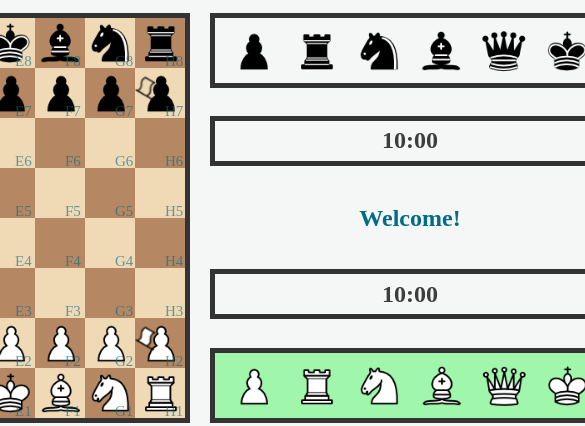
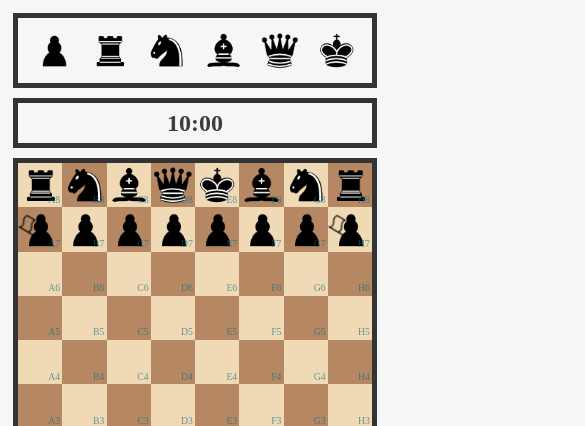
Before and after one commit to ronishae/bag-chess, a plain HTML site: page index.html in a window 390 px wide. Shown: the top 426 px of the page, 585 px wide, since content can reach past the window. Drawn offline with Linux system fonts and the light colour scheme.

Commit message:
make mobile responsive

```diff
--- a/index.html
+++ b/index.html
@@ -2,6 +2,7 @@
 <html lang="en">
 <head>
     <meta charset="UTF-8">
+    <meta name="viewport" content="width=device-width, initial-scale=1.0">
     <link rel="stylesheet" href="styles.css">
     <title>Chess Variant</title>
 </head>
--- a/styles.css
+++ b/styles.css
@@ -50,7 +50,7 @@ body {
     margin-bottom: 15px;
 }
 
-/* Don't add bottom margin to the last paragraph in a card */
+/* don't add bottom margin to the last paragraph in a card */
 .rule-card p:last-child {
     margin-bottom: 0;
 }
@@ -62,7 +62,7 @@ body {
 
 #game-container {
     display: grid;
-    grid-template-columns: auto auto;
+    grid-template-columns: 1fr 0.8fr;
     grid-template-rows: 1fr 0.5fr 0.5fr 0.5fr 0.5fr 1fr;
     grid-template-areas:
         "board black-bag"
@@ -94,8 +94,10 @@ p {
 }
 
 #board {
-    width: 400px;
-    height: 400px;
+    width: 100%;
+    max-width: 400px;
+    aspect-ratio: 1 / 1;
+
     display: grid;
     grid-template-columns: repeat(8, 1fr);
     grid-template-rows: repeat(8, 1fr);
@@ -104,11 +106,9 @@ p {
 }
 
 #black-bag, #white-bag {
-    box-sizing: border-box;
     display: flex;
     justify-content: space-evenly;
     align-items: center;
-    width: 400px;
     height: 75px;
     border: 5px solid #333;
 }
@@ -123,6 +123,7 @@ p {
 }
 
 #black-timer, #white-timer, #game-status-message {
+    width: auto;
     box-sizing: border-box;
     display: flex;
     justify-content: center;
@@ -159,8 +160,9 @@ p {
 }
 
 .bag-image {
-    width: 50px;
-    height: 50px;
+    width: 45px;
+    max-width: 45px;
+    aspect-ratio: 1 / 1;
 }
 
 .square {
@@ -172,8 +174,8 @@ p {
     justify-content: center;
     align-items: center;
 
-    width: 50px;
-    height: 50px;
+    width: 100%;
+    height: 100%;
 }
 
 .light {
@@ -188,7 +190,7 @@ p {
     /* put label in bottom right */
     position: absolute;
     left: 30px;
-    top: 16px;
+    top: 14px;
 
     color: #036b87;
     font-size: 15px;
@@ -273,3 +275,45 @@ p {
     /* not sure why this indicator specifically needs it. must be something with how the parent-child tree looks */
     box-sizing: border-box;
 }
+
+
+@media (max-width: 768px) {
+    #game-container {
+        grid-template-columns: 1fr;
+        grid-template-rows: auto;
+
+        grid-template-areas:
+            "black-bag"
+            "black-timer"
+            "board"
+            "message"
+            "white-timer"
+            "white-bag";
+
+        column-gap: 0;
+        row-gap: 10px;
+
+        justify-items: center;
+    }
+
+    #white-bag, #black-bag, #white-timer, #black-timer, #game-status-message, #board {
+        width: 100%;
+        box-sizing: border-box;
+    }
+
+    .bag-image {
+        width: 11vw;
+        height: 11vw;
+        max-width: 50px;
+        max-height: 50px;
+    }
+
+    .coord-label {
+        font-size: 2.5vw;
+        left: auto;
+        top: auto;
+        right: 2px;
+        bottom: 0px;
+        margin: 0px;
+    }
+}
```
